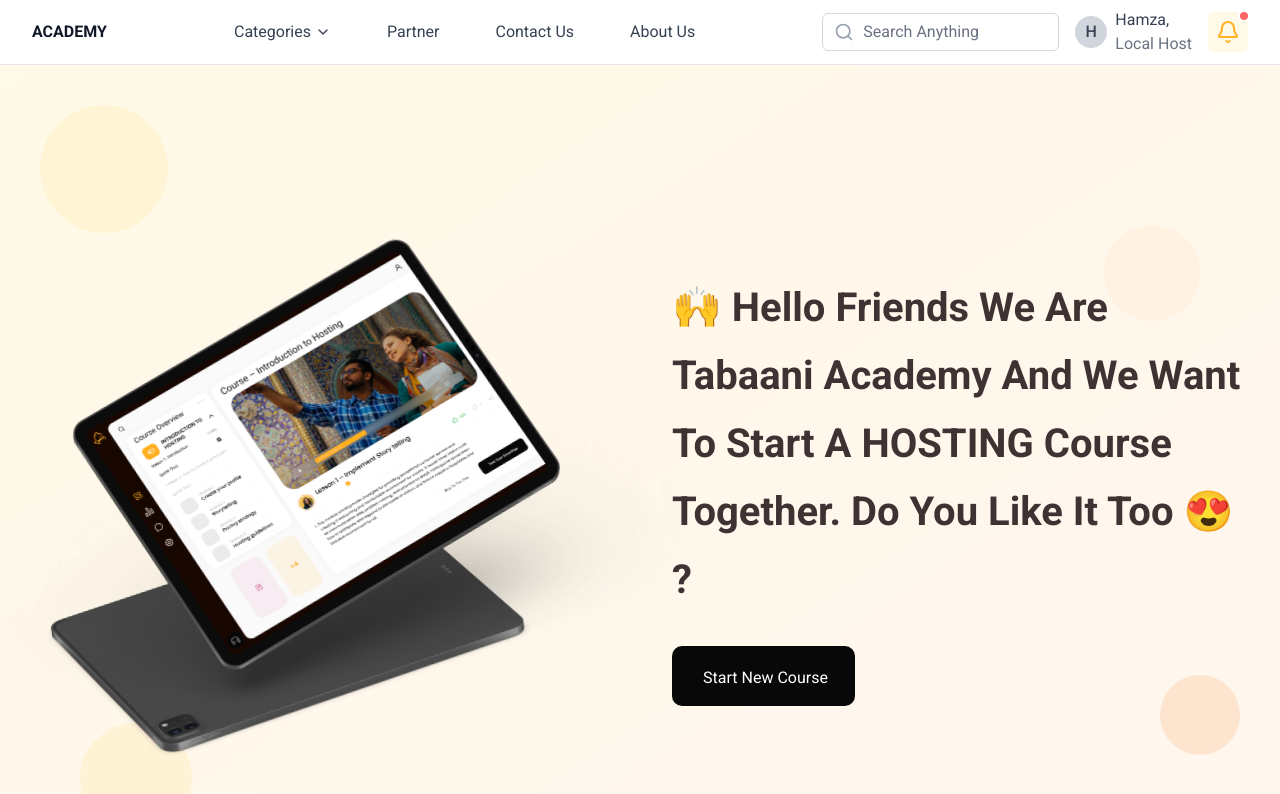
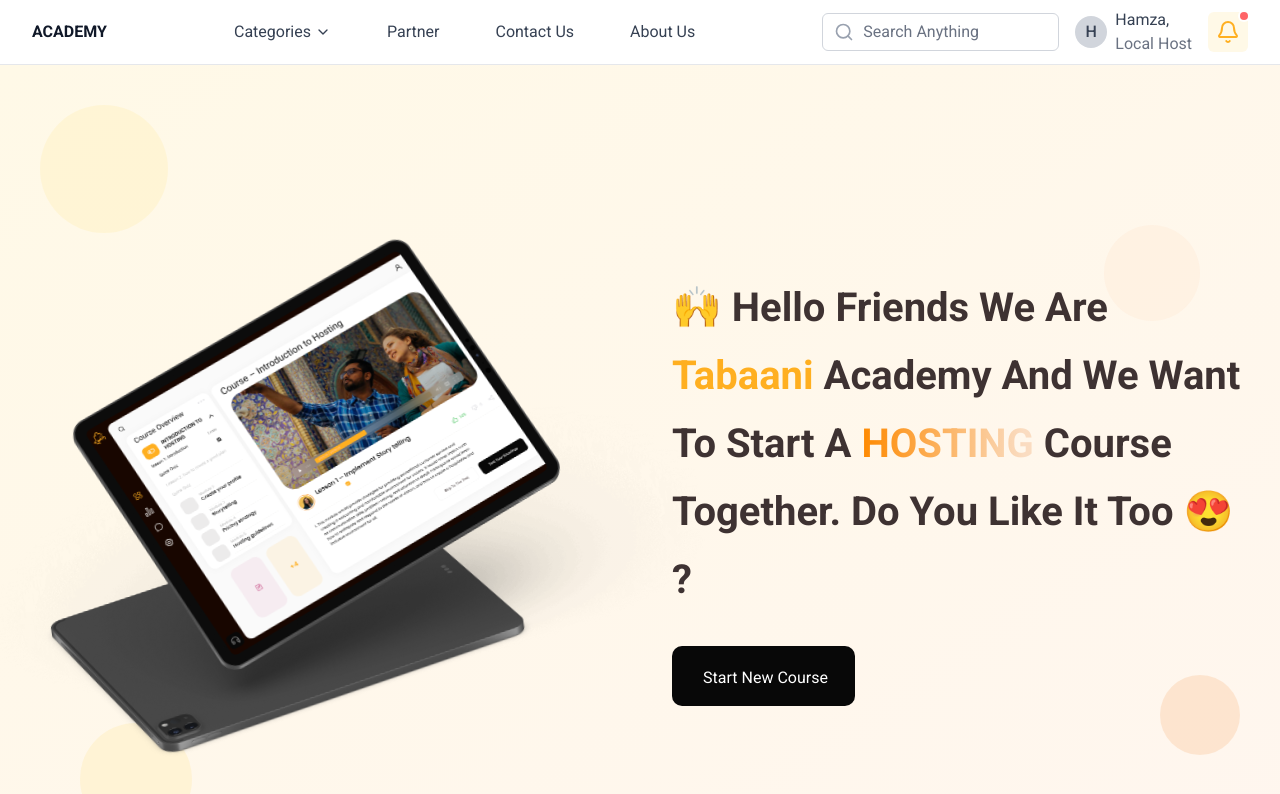
Before and after one commit to tabaani-interns/academy-Front, a Next.js app in the folder academy/: page / in a window 1280 px wide. Shown: the top 794 px of the page. Built offline with nearby package versions, Linux system fonts and the light colour scheme.

Commit message:
gradient

```diff
--- a/academy/components/LargeHero.tsx
+++ b/academy/components/LargeHero.tsx
@@ -46,8 +46,23 @@
                   textAlign: "left",
                 }}
               >
-                🙌 Hello friends we are tabaani academy and we want to start a
-                HOSTING course together. Do you like it too 😍 ?
+                🙌 Hello friends we are{" "}
+                <span className="text-primary">tabaani</span> academy and we
+                want to start a{" "}
+                <span
+                  className="font-black"
+                  style={{
+                    background:
+                      "linear-gradient(90deg, #FE8900 0%, #FADCC1 94%)",
+                    WebkitBackgroundClip: "text",
+                    WebkitTextFillColor: "transparent",
+                    backgroundClip: "text",
+                    display: "inline-block",
+                  }}
+                >
+                  HOSTING
+                </span>{" "}
+                course together. Do you like it too 😍 ?
               </h1>
             </div>
 
--- a/academy/tailwind.config.js
+++ b/academy/tailwind.config.js
@@ -98,7 +98,7 @@
         },
         stroke: "#E0E0E0",
         background: "#FFFFFF",
-        gradient: "#FF8F00",
+        gradient: "linear-gradient(270deg, #FE8900 0%, #FADCC1 94%)",
         "gradient-secondary": "#00E676",
         green: "#00C853",
         lightGreen: "#B9F6CA",
@@ -107,6 +107,9 @@
         blue: "#2962FF",
         lightBlue: "#82B1FF",
       },
+      backgroundImage: {
+        "gradient-text": "linear-gradient(270deg, #FE8900 0%, #FADCC1 94%)",
+      },
     },
   },
   plugins: [],
```
